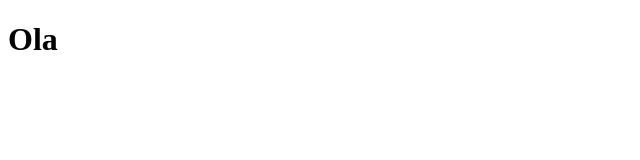
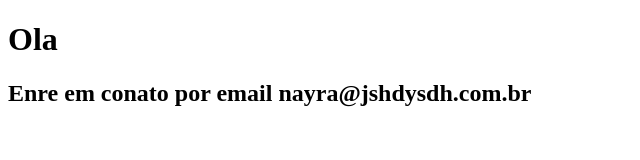
Before and after one commit to NayraGomes/sistema-de-cadastro, a plain HTML site: page contato.html in a window 1280 px wide. Shown: the whole page, without its empty margins (0-640 px from the left). Drawn offline with Linux system fonts and the light colour scheme.

Commit message:
adicionando um contato no contato html

```diff
--- a/contato.html
+++ b/contato.html
@@ -8,5 +8,6 @@
 </head>
 <body>
     <h1>Ola </h1>
+    <h2>Enre em conato por email nayra@jshdysdh.com.br</h2>
 </body>
 </html>
```
